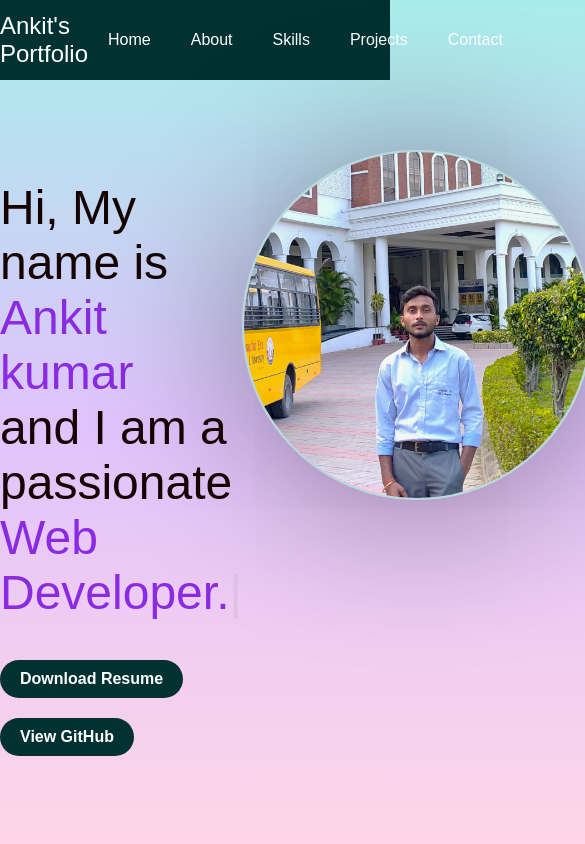
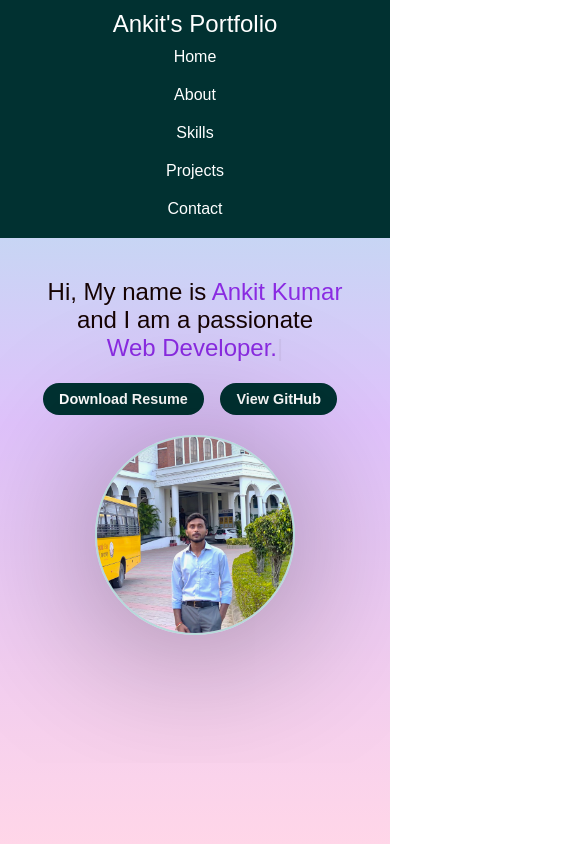
Before and after one commit to ankitkumar0065/Personal-portfolio, a plain HTML site: page index.html in a window 390 px wide. Shown: the whole page, 585 px wide, since content can reach past the window. Drawn offline with nearby package versions, Linux system fonts and the light colour scheme; a web font is replaced by a local one.

Commit message:
Make responsive for mobile , desktop and tablet for a better user experience

```diff
--- a/index.html
+++ b/index.html
@@ -4,15 +4,13 @@
 <head>
   <meta charset="UTF-8">
   <meta name="viewport" content="width=device-width, initial-scale=1.0">
-  <title>Web Developer's Portfolio</title>
+  <title>Ankit's Portfolio</title>
   <link rel="stylesheet" href="style.css">
-  <style>
-    @import url('https://fonts.googleapis.com/css2?family=Libertinus+Sans:ital,wght@0,400;0,700;1,400&family=Open+Sans:ital,wght@0,300..800;1,300..800&family=Playfair+Display:ital,wght@0,400..900;1,400..900&family=Roboto:ital,wght@0,100..900;1,100..900&display=swap');
-  </style>
+
   <link rel="preconnect" href="https://fonts.googleapis.com">
   <link rel="preconnect" href="https://fonts.gstatic.com" crossorigin>
   <link
-    href="https://fonts.googleapis.com/css2?family=Libertinus+Sans:ital,wght@0,400;0,700;1,400&family=Open+Sans:ital,wght@0,300..800;1,300..800&family=Roboto:ital,wght@0,100..900;1,100..900&display=swap"
+    href="https://fonts.googleapis.com/css2?family=Libertinus+Sans:ital,wght@0,400;0,700;1,400&display=swap"
     rel="stylesheet">
 </head>
 
@@ -35,7 +33,7 @@
   <main>
     <section class="firstsection">
       <div class="leftsection">
-        <div> Hi, My name is <span class="nametext">Ankit kumar</span></div>
+        <div>Hi, My name is <span class="nametext">Ankit Kumar</span></div>
         <div>and I am a passionate</div>
         <span id="element"></span>
         <div class="buttons">
@@ -48,6 +46,7 @@
       </div>
     </section>
   </main>
+
   <script src="https://unpkg.com/typed.js@2.1.0/dist/typed.umd.js"></script>
   <script>
     var typed = new Typed('#element', {
--- a/style.css
+++ b/style.css
@@ -1,96 +1,71 @@
-*{
+/* Reset */
+* {
   margin: 0;
   padding: 0;
   box-sizing: border-box;
 }
+
+/* Body styling */
 html, body {
   height: 100%;
-  margin: 0;
-  background: linear-gradient(to bottom,
-    #a8edea,
-    #e0c3fc,
-    #ffd6e8
-  );
+  font-family: "Libertinus Sans", sans-serif;
+  color: rgb(22, 3, 3);
+  background: linear-gradient(to bottom, #a8edea, #e0c3fc, #ffd6e8);
 }
 
-body {
-  font-family: "Libertinus Sans", sans-serif;
-  color: rgb(22, 3, 3);
-}
-
-nav{
+/* Navbar */
+nav {
   display: flex;
-  justify-content: space-around;
+  justify-content: space-between;
   align-items: center;
+  padding: 0 20px;
   height: 80px;
   background-color: rgb(1, 49, 49);
 }
 
-nav ul{
+nav ul {
   display: flex;
-  justify-content: space-around;
   align-items: center;
-
 }
 
-nav ul li{
+nav ul li {
   list-style: none;
-  margin: 0 20px;
+  margin: 0 15px;
 }
 
-nav ul li a{
+nav ul li a {
   text-decoration: none;
   color: white;
 }
 
-nav ul li a:hover{
- color: rgb(127, 255, 212);
- font-size: 1.05rem;
+nav ul li a:hover {
+  color: rgb(127, 255, 212);
 }
 
-.leftnav{
+.leftnav {
   font-size: 1.5rem;
   color: white;
 }
 
-.firstsection{
+/* Hero section */
+.firstsection {
   display: flex;
   justify-content: space-around;
-  margin: 20px  0;
+  align-items: center;
+  padding: 40px 20px;
+  flex-wrap: wrap;
 }
 
-.leftsection{
-  font-size: 3rem;
-  margin-top: 80px;
+.leftsection {
+  font-size: 2rem;
 }
 
-.nametext{
+.nametext {
   color: blueviolet;
 }
 
-#element{
+#element {
   color: blueviolet;
-}
-
-.rightsection{
-
-}
-
-.rightsection img {
-  margin-top: 50px;
-  width: 350px;
-  height: 350px;
-  border-radius: 50%;
-  object-fit: cover;
-  object-position: center 100%;
-  border: 2px solid rgb(182, 218, 218);
-  box-shadow: 0 10px 155px rgba(0, 0, 0, 0.4);
-}
-
-.rightsection img:hover {
-  transform: translateY(-8px);
-  box-shadow: 0 25px 35px rgba(0, 0, 0, 0.45);
-  transition: all 0.3s ease;
 }
 
 .buttons {
@@ -119,3 +94,59 @@ nav ul li a:hover{
   background-color: rgb(127, 255, 212);
   color: black;
 }
+
+/* Profile image */
+.rightsection img {
+  margin-top: 50px;
+  width: 350px;
+  height: 350px;
+  border-radius: 50%;
+  object-fit: cover;
+  object-position: center 100%;
+  border: 2px solid rgb(182, 218, 218);
+  box-shadow: 0 10px 155px rgba(0, 0, 0, 0.4);
+}
+
+/* Responsive - Tablet */
+@media (max-width: 768px) {
+  nav {
+    flex-direction: column;
+    height: auto;
+    padding: 10px;
+  }
+
+  nav ul {
+    flex-direction: column;
+  }
+
+  nav ul li {
+    margin: 10px 0;
+  }
+
+  .firstsection {
+    flex-direction: column;
+    text-align: center;
+  }
+
+  .leftsection {
+    font-size: 1.8rem;
+  }
+
+  .rightsection img {
+    width: 200px;
+    height: 200px;
+    margin-top: 20px;
+  }
+}
+
+/* Responsive - Mobile */
+@media (max-width: 480px) {
+  .leftsection {
+    font-size: 1.5rem;
+  }
+
+  .btn {
+    padding: 8px 16px;
+    font-size: 0.9rem;
+  }
+}
```
